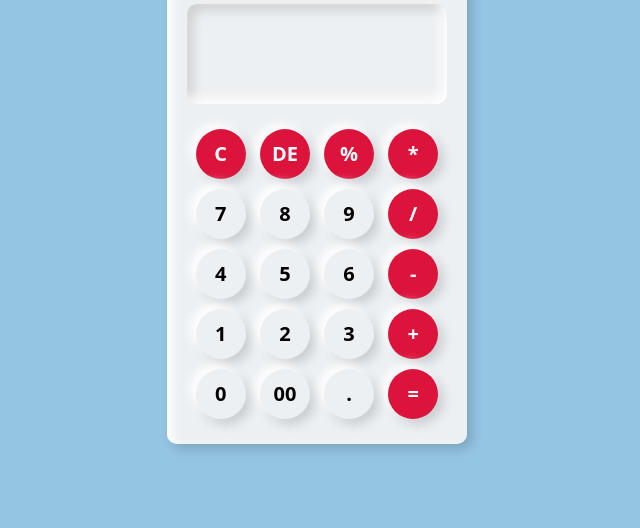
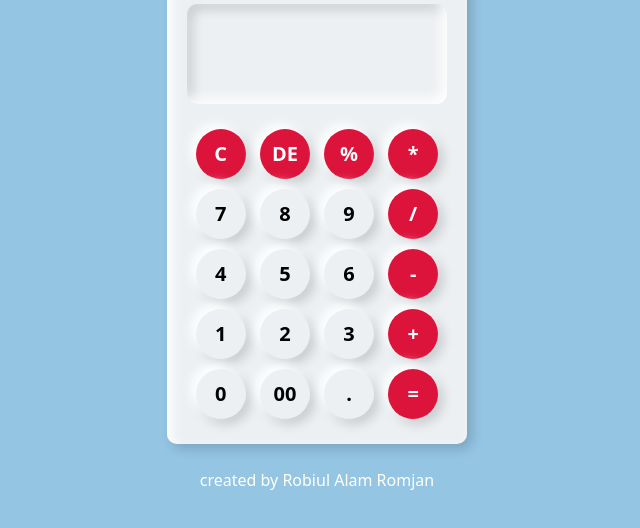
Before and after one commit to Robiul-Romjan/beautiful-calculator, a plain HTML site: page index.html in a window 1280 px wide. Shown: the part 110-638 px from the top of the page, without its empty margins (323-963 px from the left). Drawn offline with nearby package versions, Linux system fonts and the light colour scheme.

Commit message:
fotter section update

```diff
--- a/index.html
+++ b/index.html
@@ -3,7 +3,7 @@
   <head>
     <meta charset="utf-8">
     <meta name="viewport" content="width=device-width, initial-scale=1">
-    <title>Bootstrap demo</title>
+    <title>Beautiful Calculator</title>
     <link href="https://cdn.jsdelivr.net/npm/bootstrap@5.3.0-alpha1/dist/css/bootstrap.min.css" rel="stylesheet" integrity="sha384-GLhlTQ8iRABdZLl6O3oVMWSktQOp6b7In1Zl3/Jr59b6EGGoI1aFkw7cmDA6j6gD" crossorigin="anonymous">
     <link rel="stylesheet" href="style.css">
   </head>
@@ -44,6 +44,7 @@
                     </div>
                 </div>
             </div>
+            <p class="text-center text-white mt-4">created by Robiul Alam Romjan</p>
         </section>
     </main>
 
```
